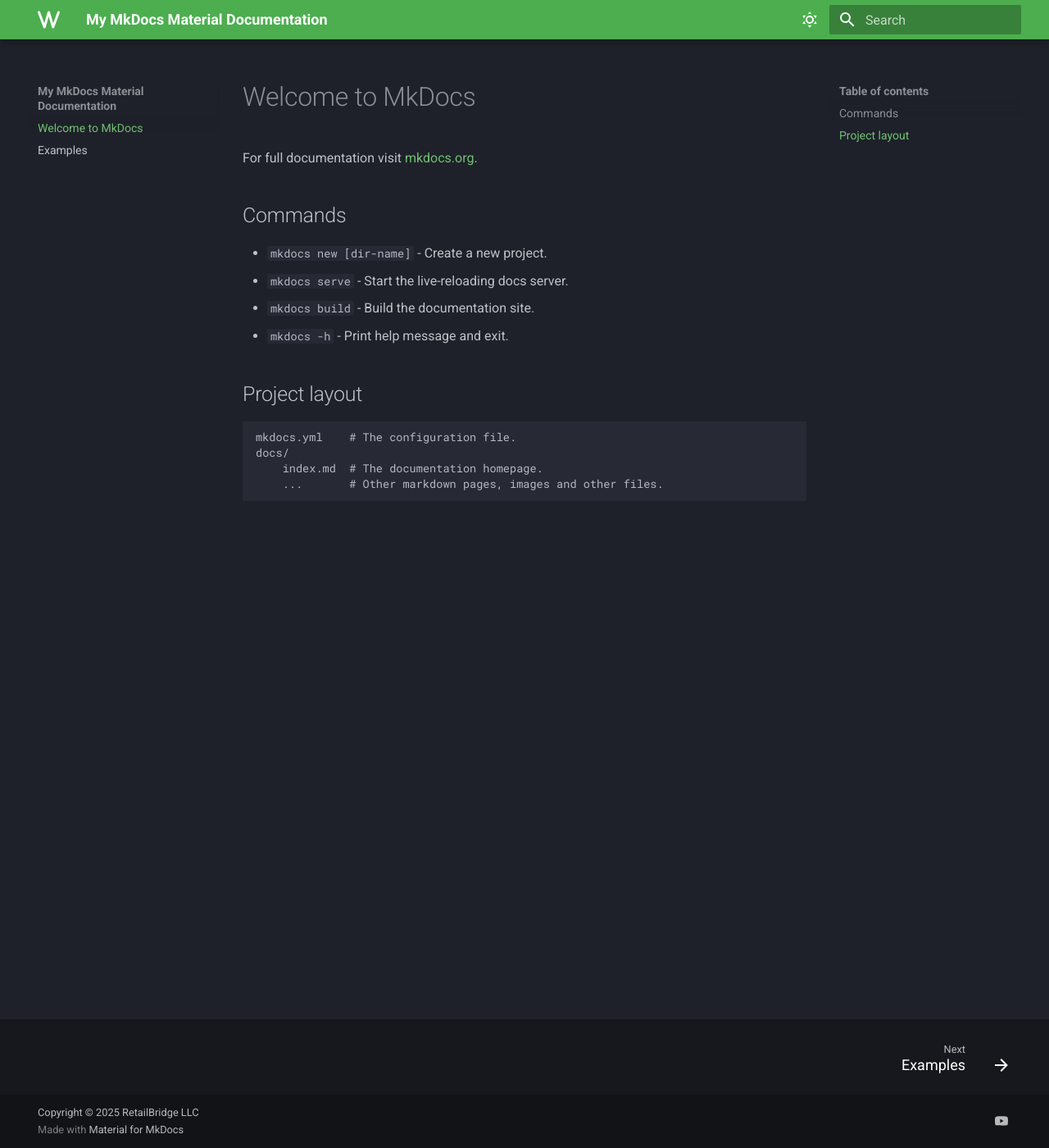
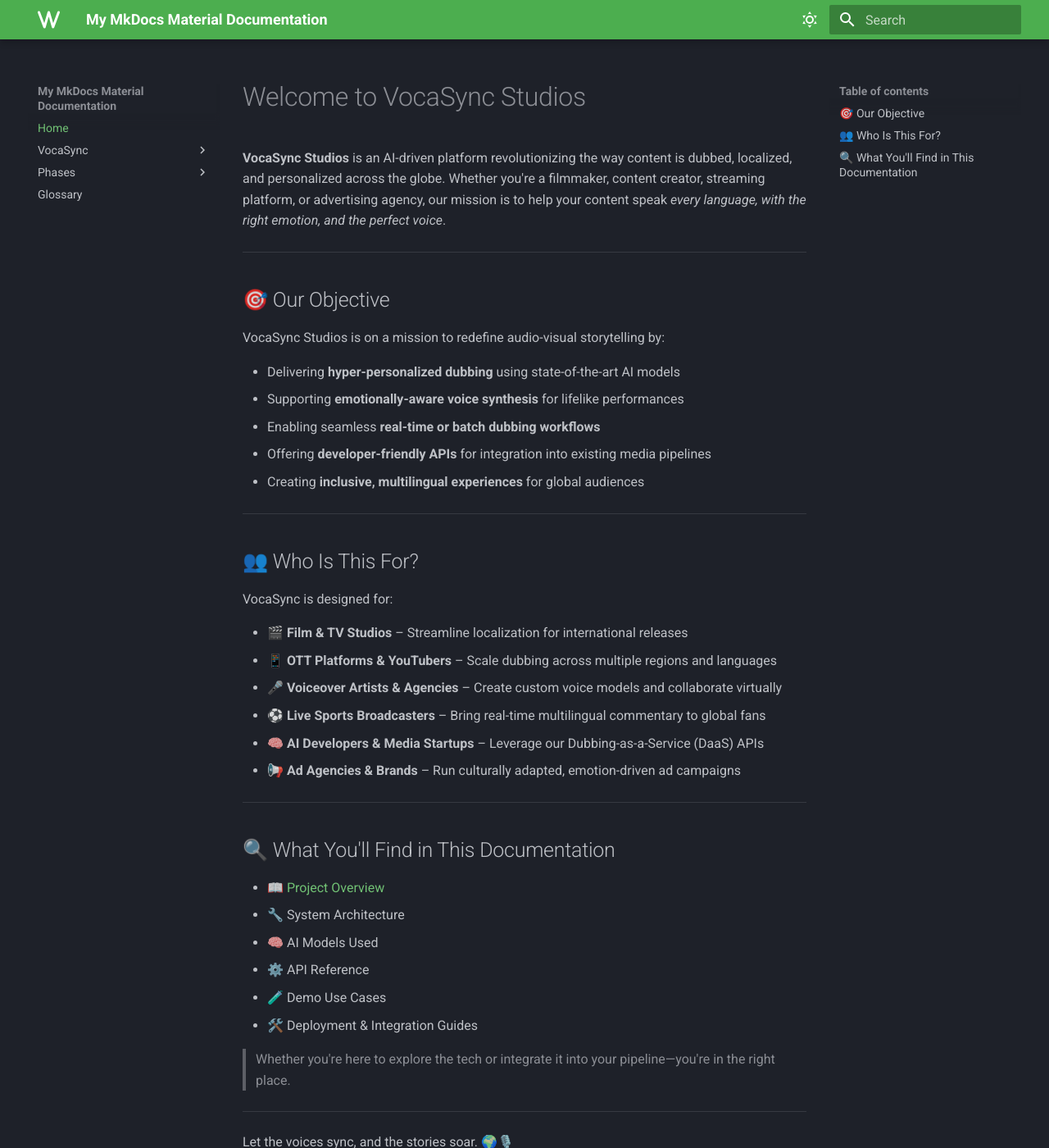
Before and after one commit to RETAILBRIDGE-LLC/wiki, an MkDocs documentation site: the page built from docs/index.md, in a window 1280 px wide and 1400 px high. Shown: the whole window at 82% size. Built offline with MkDocs 1.6.1 and Material for MkDocs 9.7.7, drawn with Linux system fonts in a browser that asks for light colours.

Commit message:
Added vocasync docs

```diff
--- a/docs/index.md
+++ b/docs/index.md
@@ -1,17 +1,45 @@
-# Welcome to MkDocs
+# Welcome to VocaSync Studios
 
-For full documentation visit [mkdocs.org](https://www.mkdocs.org).
+**VocaSync Studios** is an AI-driven platform revolutionizing the way content is dubbed, localized, and personalized across the globe. Whether you're a filmmaker, content creator, streaming platform, or advertising agency, our mission is to help your content speak *every language, with the right emotion, and the perfect voice*.
 
-## Commands
+---
 
-* `mkdocs new [dir-name]` - Create a new project.
-* `mkdocs serve` - Start the live-reloading docs server.
-* `mkdocs build` - Build the documentation site.
-* `mkdocs -h` - Print help message and exit.
+## 🎯 Our Objective
 
-## Project layout
+VocaSync Studios is on a mission to redefine audio-visual storytelling by:
 
-    mkdocs.yml    # The configuration file.
-    docs/
-        index.md  # The documentation homepage.
-        ...       # Other markdown pages, images and other files.
+- Delivering **hyper-personalized dubbing** using state-of-the-art AI models
+- Supporting **emotionally-aware voice synthesis** for lifelike performances
+- Enabling seamless **real-time or batch dubbing workflows**
+- Offering **developer-friendly APIs** for integration into existing media pipelines
+- Creating **inclusive, multilingual experiences** for global audiences
+
+---
+
+## 👥 Who Is This For?
+
+VocaSync is designed for:
+
+- 🎬 **Film & TV Studios** – Streamline localization for international releases
+- 📱 **OTT Platforms & YouTubers** – Scale dubbing across multiple regions and languages
+- 🎤 **Voiceover Artists & Agencies** – Create custom voice models and collaborate virtually
+- ⚽ **Live Sports Broadcasters** – Bring real-time multilingual commentary to global fans
+- 🧠 **AI Developers & Media Startups** – Leverage our Dubbing-as-a-Service (DaaS) APIs
+- 📢 **Ad Agencies & Brands** – Run culturally adapted, emotion-driven ad campaigns
+
+---
+
+## 🔍 What You'll Find in This Documentation
+
+- 📖 [Project Overview](vocasync/project_overview.md)
+- 🔧 System Architecture
+- 🧠 AI Models Used
+- ⚙️ API Reference
+- 🧪 Demo Use Cases
+- 🛠️ Deployment & Integration Guides
+
+> Whether you're here to explore the tech or integrate it into your pipeline—you're in the right place.
+
+---
+
+Let the voices sync, and the stories soar. 🌍🎙️
--- a/mkdocs.yml
+++ b/mkdocs.yml
@@ -1,5 +1,21 @@
 site_name: My MkDocs Material Documentation
 site_url: https://wiki.retailbridge
+nav:
+  - Home: index.md
+  - VocaSync:
+      - Overview: vocasync/project_overview.md
+      - Architecture: vocasync/architecture.md
+  - Phases:
+      - MVP Phase (Phase 1):
+          - Overview: phases/phase1_mvp/index.md
+          - Speech to Text: phases/phase1_mvp/speech_to_text.md
+          - Translation: phases/phase1_mvp/translation.md
+          - Emotion Detection: phases/phase1_mvp/emotion_detection.md
+          - Voice Synthesis: phases/phase1_mvp/voice_synthesis.md
+          - Lip Sync: phases/phase1_mvp/lip_sync.md
+          - Manual Pipeline Integration: phases/phase1_mvp/manual_pipeline.md
+      - Alpha Phase (Phase 2): phases/phase2_alpha/index.md
+  - Glossary: glossary.md
 theme:
   features:
     - navigation.footer
@@ -25,8 +41,16 @@ theme:
       accent: deep orange
 markdown_extensions:
   - admonition
+  - pymdownx.highlight
+  - pymdownx.inlinehilite
   - pymdownx.details
-  - pymdownx.superfences
+  - pymdownx.emoji
+  - pymdownx.tabbed
+  - pymdownx.keys
+  - pymdownx.tasklist
+
+  - toc:
+      permalink: true
   - pymdownx.tabbed:
       alternate_style: true
   - attr_list
@@ -45,6 +69,8 @@ markdown_extensions:
         - name: mermaid
           class: mermaid
           format: !!python/name:pymdownx.superfences.fence_code_format
+extra_javascript:
+  - https://cdn.jsdelivr.net/npm/mermaid/dist/mermaid.min.js
 extra:
   social:
     - icon: simple/youtube
```
Also changed, not shown: docs/phases/phase1_mvp/index.md (added, +47 -0 lines), docs/phases/phase1_mvp/lip_sync.md (added, +135 -0 lines), docs/vocasync/project_overview.md (added, +47 -0 lines), docs/glossary.md (added), docs/phases/phase1_mvp/emotion_detection.md (added), docs/phases/phase1_mvp/manual_pipeline.md (added), docs/phases/phase1_mvp/speech_to_text.md (added), docs/phases/phase1_mvp/translation.md (added), docs/phases/phase1_mvp/voice_synthesis.md (added), docs/phases/phase2_alpharelease/index.md (added), docs/vocasync/architecture.md (added).
